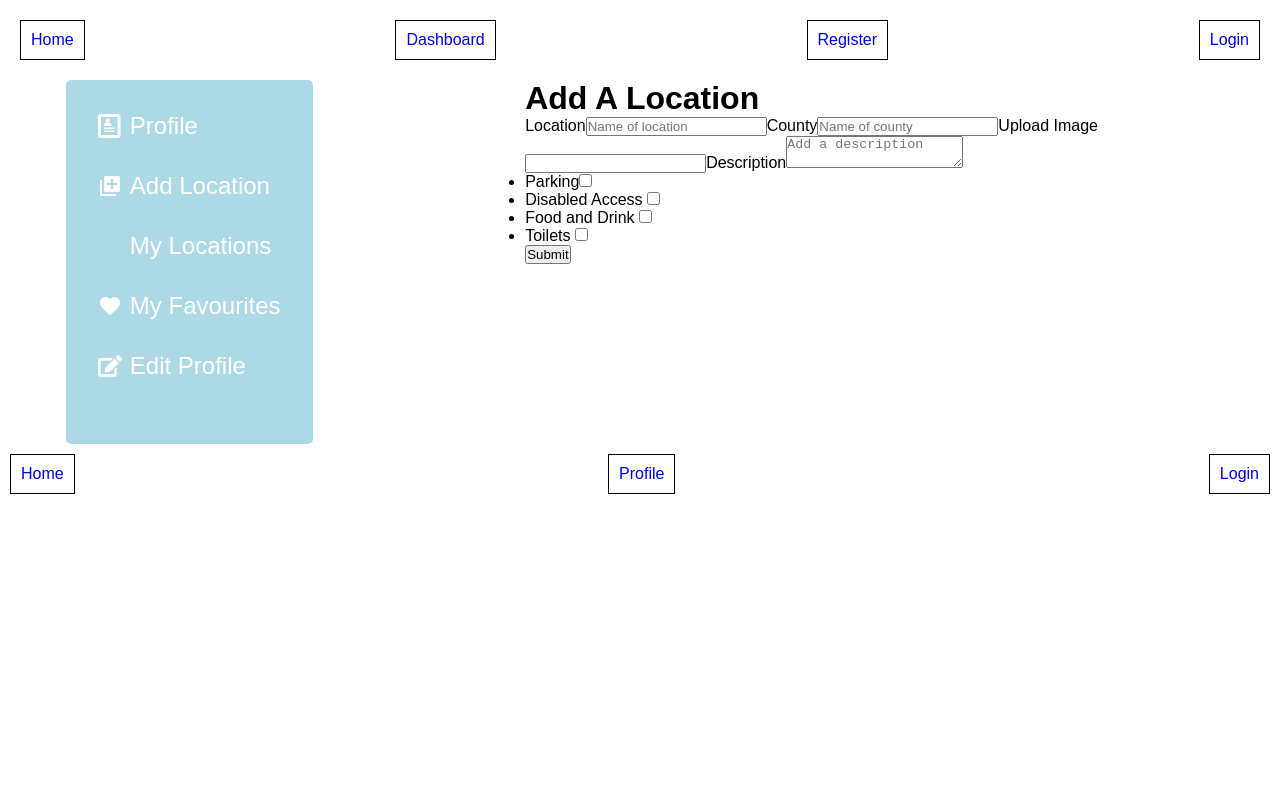
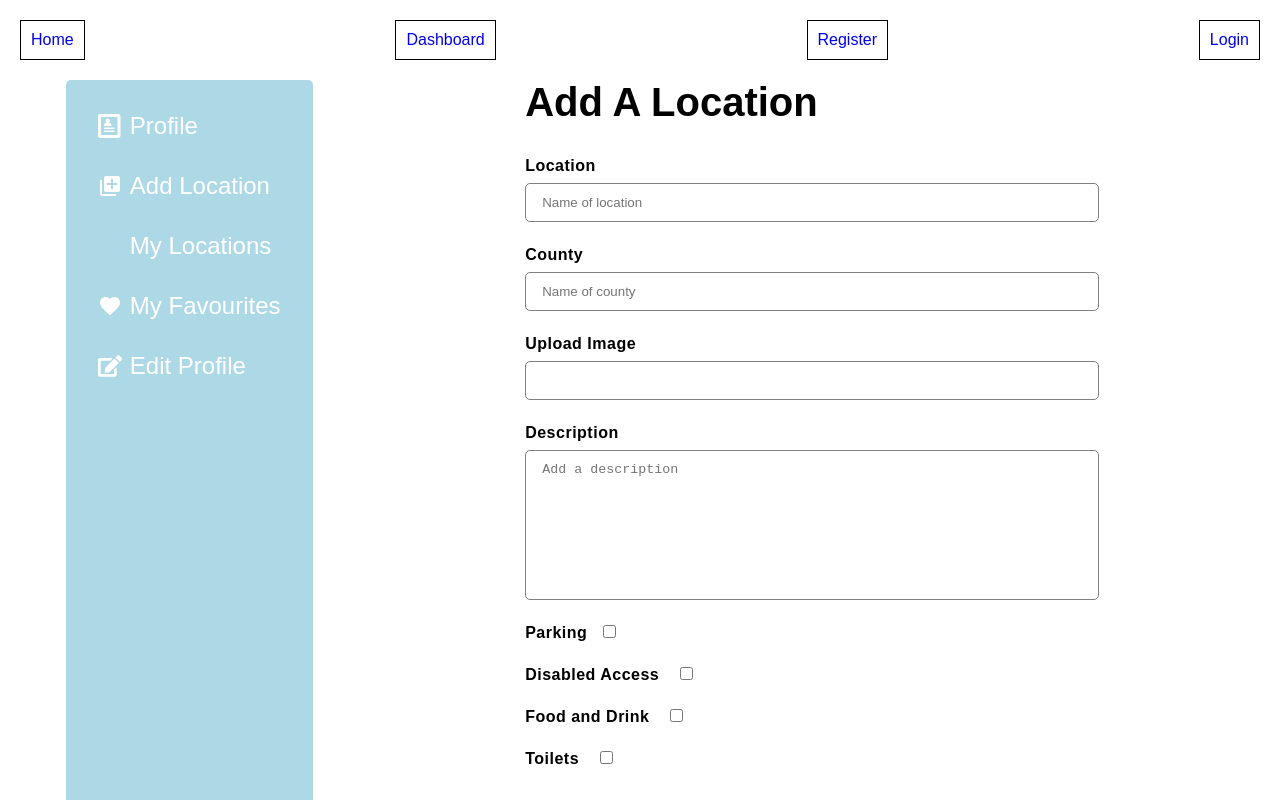
Before and after one commit to jake4369/greenpics, a React (Create React App) app in the folder frontend/: page /dashboard/addlocation in a window 1280 px wide. Shown: the top 800 px of the page. Built offline with nearby package versions, Linux system fonts and the light colour scheme; some icons are missing.

Commit message:
Style AddLcoation form

```diff
--- a/frontend/src/Screens/DashboardScreen/styles.css
+++ b/frontend/src/Screens/DashboardScreen/styles.css
@@ -28,6 +28,7 @@
  ========== */
 .profile {
   text-align: center;
+  margin-bottom: 4rem;
 }
 
 .profile h1,
@@ -57,6 +58,74 @@
 .profile__email {
   font-size: 14px;
   margin-bottom: 2rem;
+}
+
+/* ==========
+ ADD LOCATION
+ ========== */
+.addlocation {
+  margin-bottom: 4rem;
+}
+
+.addlocation h1 {
+  margin-bottom: 1rem;
+}
+
+.addlocation form {
+  display: flex;
+  flex-direction: column;
+}
+
+.addlocation form label {
+  margin-bottom: 0.5rem;
+  font-weight: 700;
+  letter-spacing: 0.5px;
+}
+
+.addlocation form input,
+.addlocation form textarea {
+  padding: 0.6875rem 1rem;
+  border: 1px solid gray;
+  border-radius: 5px;
+  outline: none;
+  margin-bottom: 1.5rem;
+}
+
+.addlocation form textarea {
+  resize: none;
+  height: 150px;
+}
+
+.addlocation form ul {
+  list-style-type: none;
+  display: flex;
+  flex-direction: column;
+  gap: 1.5rem;
+  margin-bottom: 2rem;
+}
+
+.addlocation form ul li {
+  display: flex;
+  align-items: center;
+}
+
+.addlocation form ul li label {
+  margin-bottom: 0;
+}
+
+.addlocation form input[type="checkbox"] {
+  margin: 0 0 0 1rem;
+}
+
+.addlocation form .submit-btn {
+  display: block;
+  max-width: 50%;
+  margin: 0 auto;
+  padding: 0.6875rem 2rem;
+  font-size: 1rem;
+  text-transform: uppercase;
+  border-radius: 5px;
+  border: 1px solid gray;
 }
 
 /* ==============================
@@ -101,10 +170,9 @@
   }
 
   /* ==========
- PROFILE
- ========== */
+  PROFILE
+  ========== */
   .profile {
-    margin-bottom: 4rem;
     height: 100%;
   }
 
@@ -139,4 +207,17 @@
     font-size: 1rem;
     margin-bottom: 2rem;
   }
+
+  /* ==========
+  ADD LOCATION
+  ========== */
+
+  .addlocation h1 {
+    font-size: 2.5rem;
+    margin-bottom: 2rem;
+  }
+
+  .addlocation form .submit-btn {
+    cursor: pointer;
+  }
 }
```
